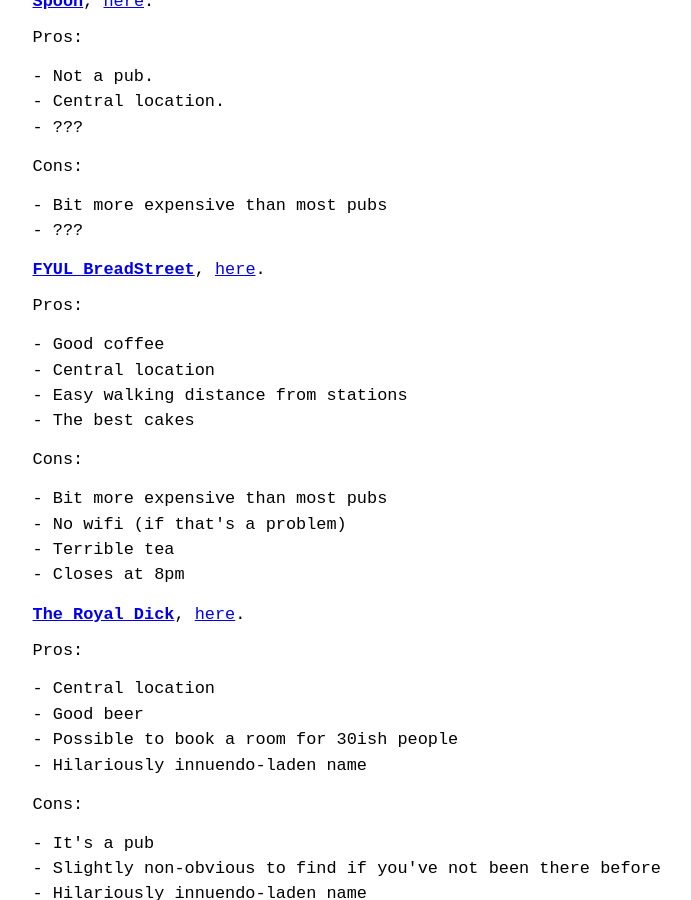
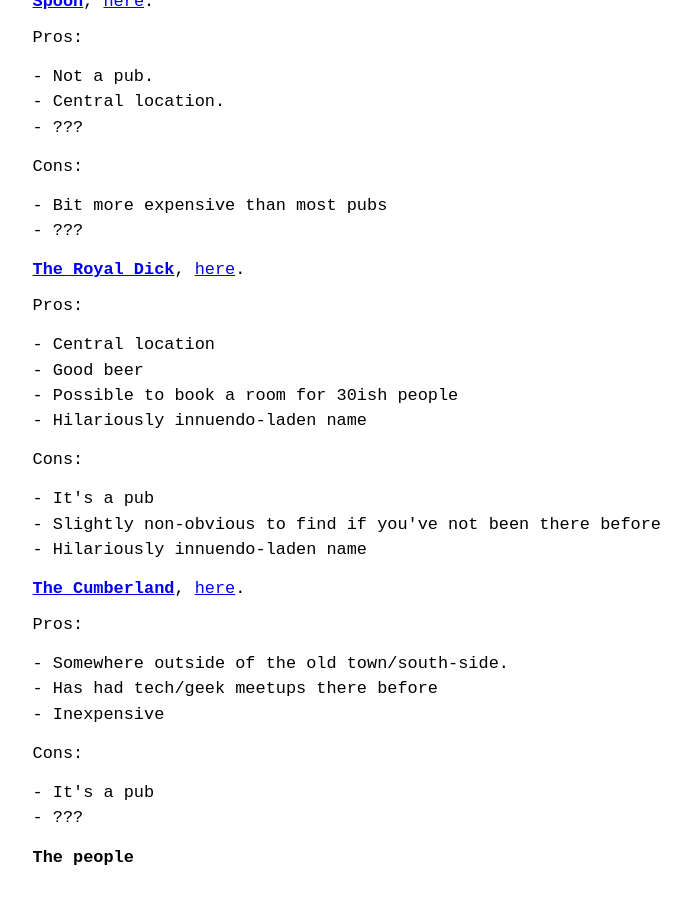
Before and after one commit to computeranonymous/computer, a Jekyll site: the page built from uk_edinburgh.html, in a window 1280 px wide and 900 px high, scrolled down 958 px. Shown: the whole window, without its empty margins (185-876 px from the left). Built offline with Jekyll 4.4.1, drawn with Linux system fonts in a browser that asks for light colours.

Commit message:
remove FYUL
Closing time makes it really impractical

```diff
--- a/uk_edinburgh.html
+++ b/uk_edinburgh.html
@@ -53,22 +53,6 @@
       <ul>
         <li>Bit more expensive than most pubs</li>
         <li>???</li>
-      </ul>
-
- <p><strong><a href="https://twitter.com/FYULcafe">FYUL BreadStreet</a></strong>, <a href="https://maps.google.com/maps?q=22+Bread+Street,+Edinburgh&amp;client=safari&amp;oe=UTF-8&amp;hnear=22+Bread+Street,+Edinburgh&amp;t=m&amp;z=16">here</a>.</p>
-      <p>Pros:</p>
-      <ul>
-        <li>Good coffee</li>
-        <li>Central location</li>
-        <li>Easy walking distance from stations</li>
-        <li>The best cakes</li>
-      </ul>
-      <p>Cons:</p>
-      <ul>
-        <li>Bit more expensive than most pubs</li>
-        <li>No wifi (if that's a problem)</li>
-        <li>Terrible tea</li>
-        <li>Closes at 8pm</li>
       </ul>
 
       <p><strong><a href="http://www.summerhall.co.uk/bar-cafe/">The Royal Dick</a></strong>, <a href="https://maps.google.co.uk/maps?q=The+Royal+Dick,+Summerhall+Place,+Edinburgh&amp;hl=en&amp;ll=55.939419,-3.182001&amp;spn=0.007223,0.018239&amp;sll=55.941208,-3.205339&amp;sspn=0.115558,0.291824&amp;oq=The+Royal+Dick&amp;t=m&amp;z=16&amp;iwloc=A">here</a>.</p>
```
